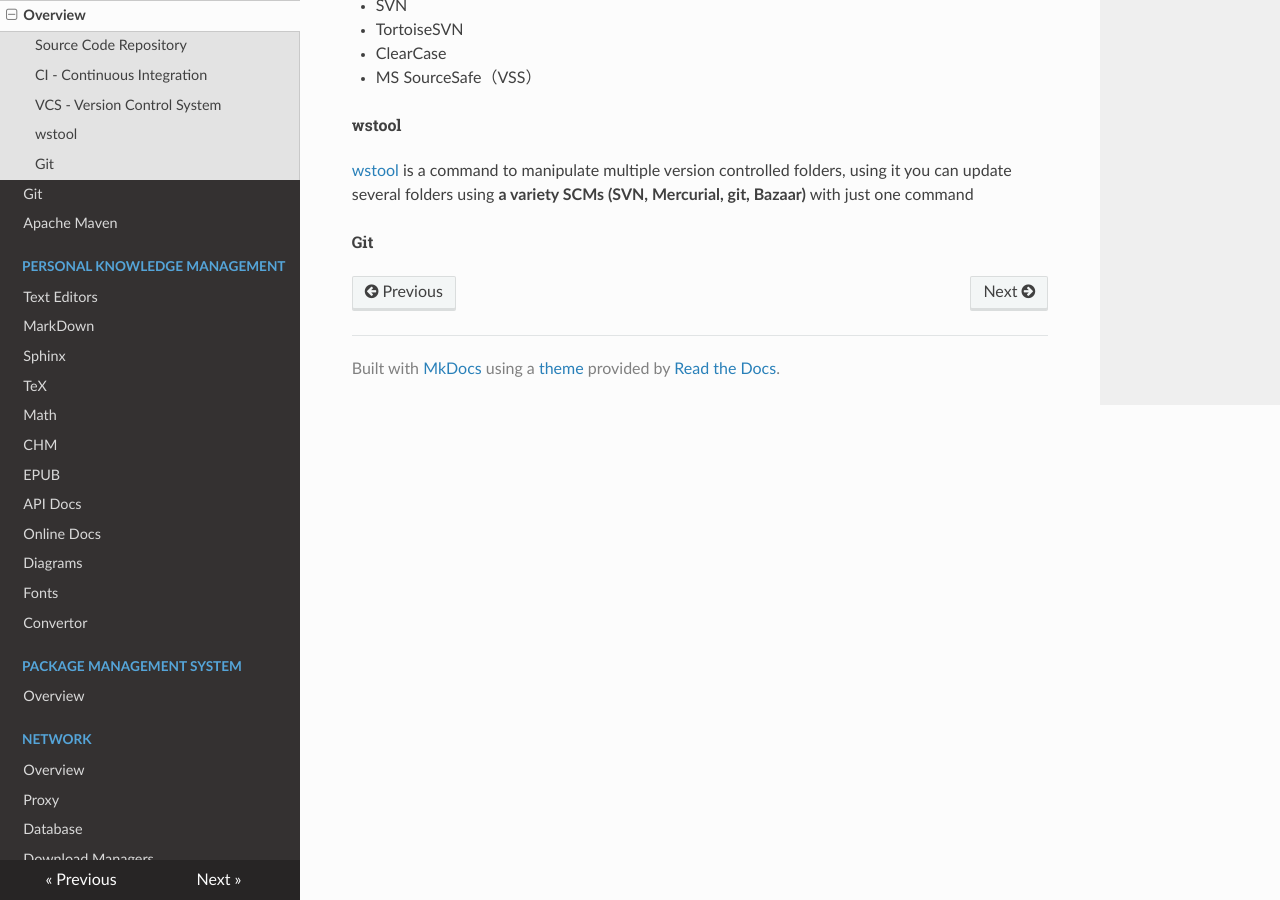
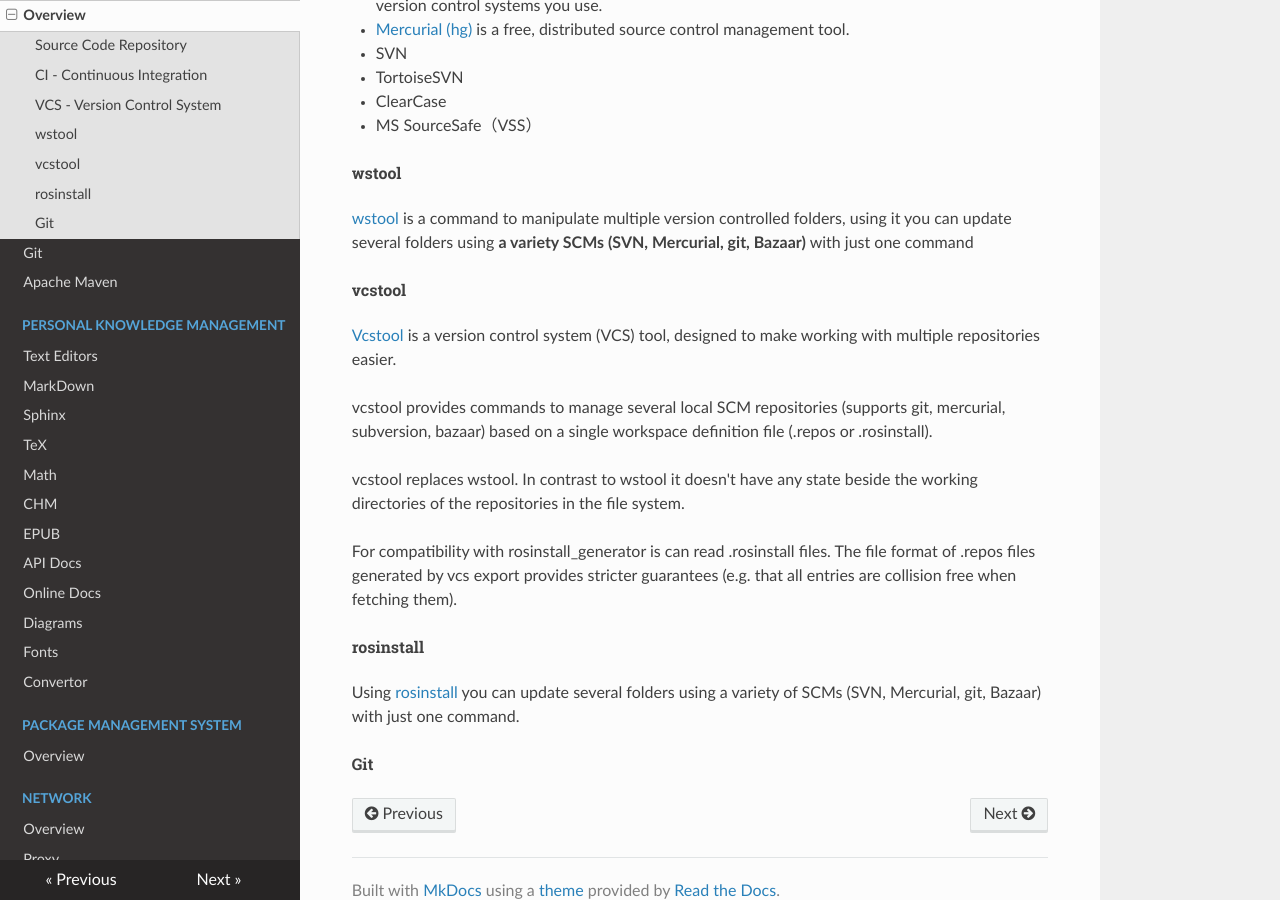
Before and after one commit to cggos/DevOps, an MkDocs documentation site: the page built from docs/04-configuration_management_system/README.md, in a window 1280 px wide and 900 px high, scrolled down 828 px. Built offline with MkDocs 1.6.1, drawn with Linux system fonts in a browser that asks for light colours; nearby versions of some CDN libraries.

Commit message:
update docs/04-configuration_management_system/README.md

```diff
--- a/docs/04-configuration_management_system/README.md
+++ b/docs/04-configuration_management_system/README.md
@@ -30,4 +30,18 @@
 
 [wstool](https://www.mankier.com/1/wstool) is a command to manipulate multiple version controlled folders, using it you can update several folders using **a variety SCMs (SVN, Mercurial, git, Bazaar)** with just one command
 
+### vcstool
+
+[Vcstool](http://wiki.ros.org/vcstool) is a version control system (VCS) tool, designed to make working with multiple repositories easier.
+
+vcstool provides commands to manage several local SCM repositories (supports git, mercurial, subversion, bazaar) based on a single workspace definition file (.repos or .rosinstall).
+
+vcstool replaces wstool. In contrast to wstool it doesn't have any state beside the working directories of the repositories in the file system.
+
+For compatibility with rosinstall_generator is can read .rosinstall files. The file format of .repos files generated by vcs export provides stricter guarantees (e.g. that all entries are collision free when fetching them).
+
+### rosinstall
+
+Using [rosinstall](http://wiki.ros.org/rosinstall) you can update several folders using a variety of SCMs (SVN, Mercurial, git, Bazaar) with just one command.
+
 ### Git
```
